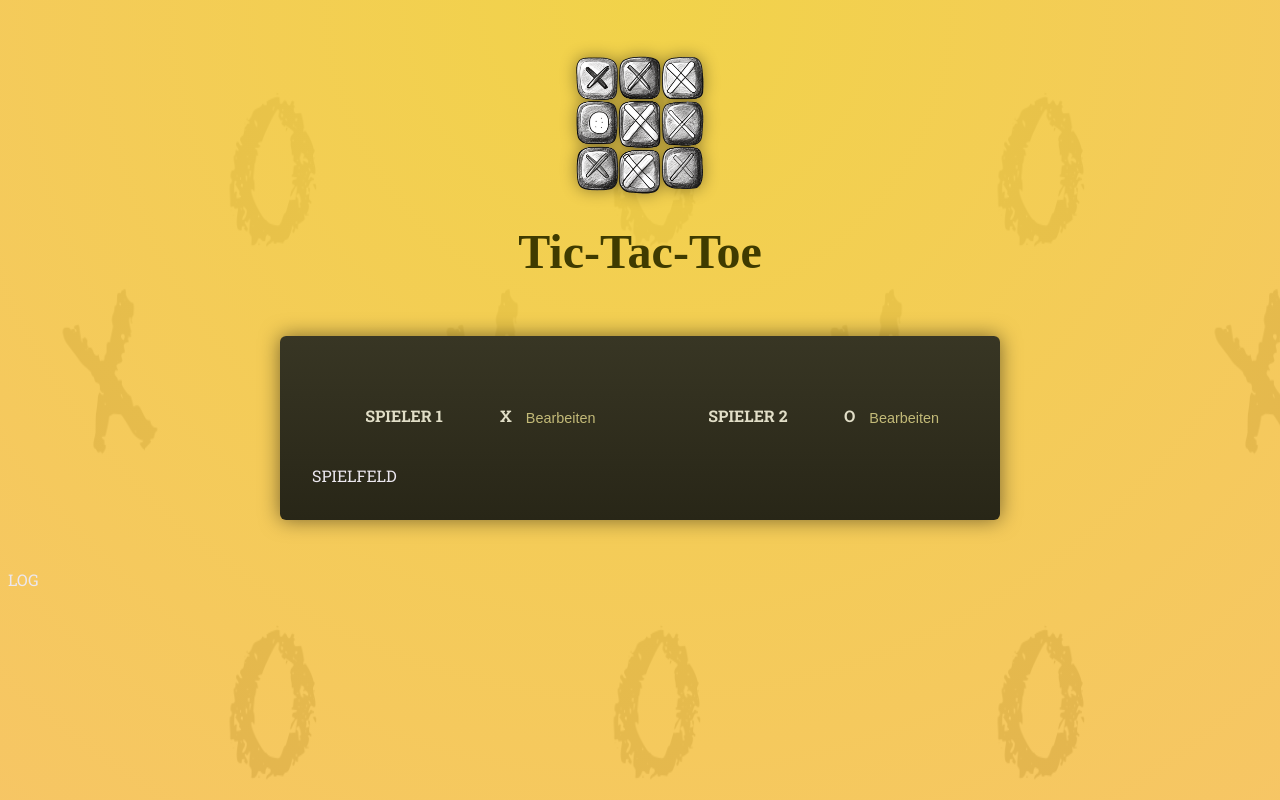
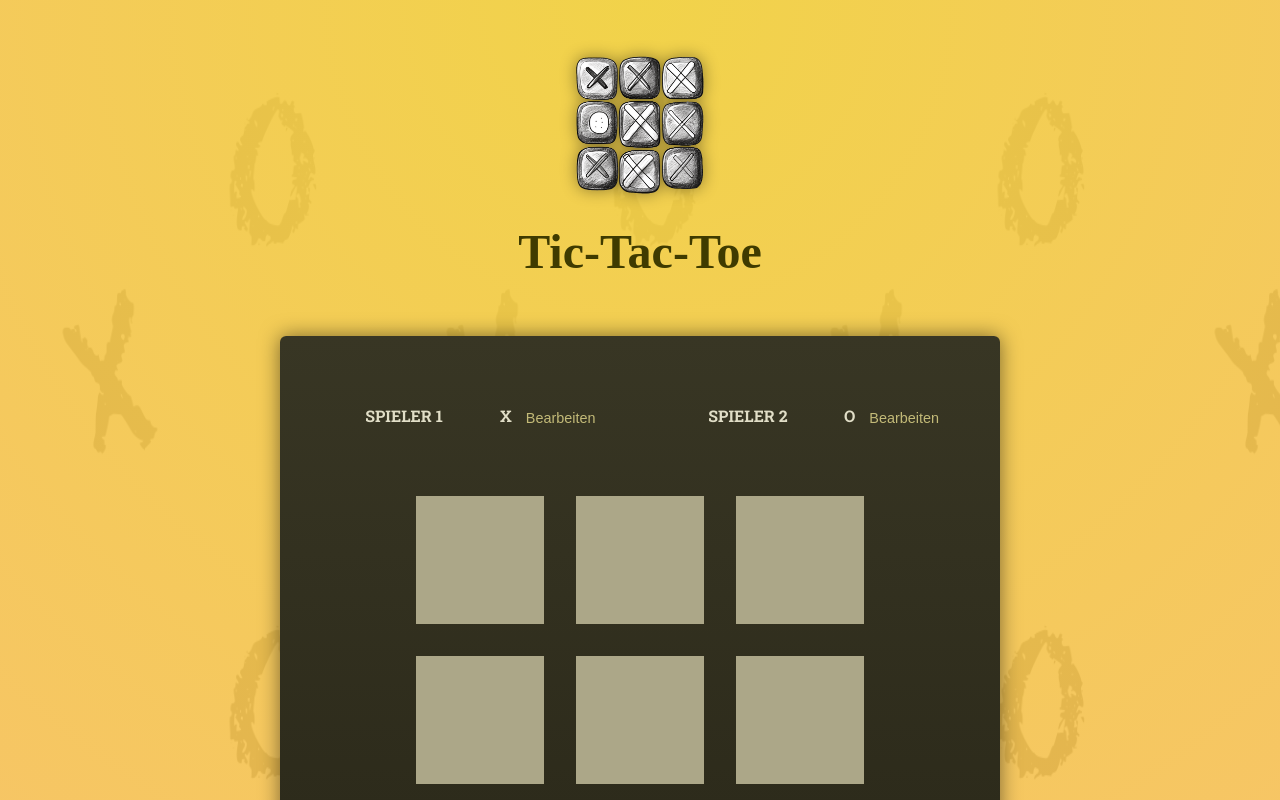
Before and after one commit to SteffZeroEx/React---The-Complete-Guide-2025--incl.-Next.js--Redux-, a React (Vite) app in the folder 07-tic-tac-toe-starting-project/: page / in a window 1280 px wide. Shown: the top 800 px of the page. Built offline with nearby package versions, Linux system fonts and the light colour scheme; a web font is replaced by a local one.

Commit message:
Füge GameBoard-Komponente hinzu und aktualisiere App-Komponente zur Anzeige des Spielbretts

```diff
--- a/07-tic-tac-toe-starting-project/src/App.jsx
+++ b/07-tic-tac-toe-starting-project/src/App.jsx
@@ -1,3 +1,4 @@
+import GameBoard from "./components/GameBoard";
 import Player from "./components/Player";
 
 function App() {
@@ -8,7 +9,7 @@
           <Player initialName="Spieler 1" symbol="X" />
           <Player initialName="Spieler 2" symbol="O" />
         </ol>
-        SPIELFELD
+        <GameBoard/>
       </div>
       LOG
     </main>
--- /dev/null
+++ b/07-tic-tac-toe-starting-project/src/components/GameBoard.jsx
@@ -0,0 +1,23 @@
+const initialGameBoard = [
+  [null, null, null],
+  [null, null, null],
+  [null, null, null],
+];
+
+export default function GameBoard() {
+  return (
+    <ol id="game-board">
+      {initialGameBoard.map((row, rowIndex) => (
+        <li key={rowIndex}>
+          <ol>
+            {row.map((playerSymbol, coloumnIndex) => (
+              <li key={coloumnIndex}>
+                <button>{playerSymbol}</button>
+              </li>
+            ))}
+          </ol>
+        </li>
+      ))}
+    </ol>
+  );
+}
```
